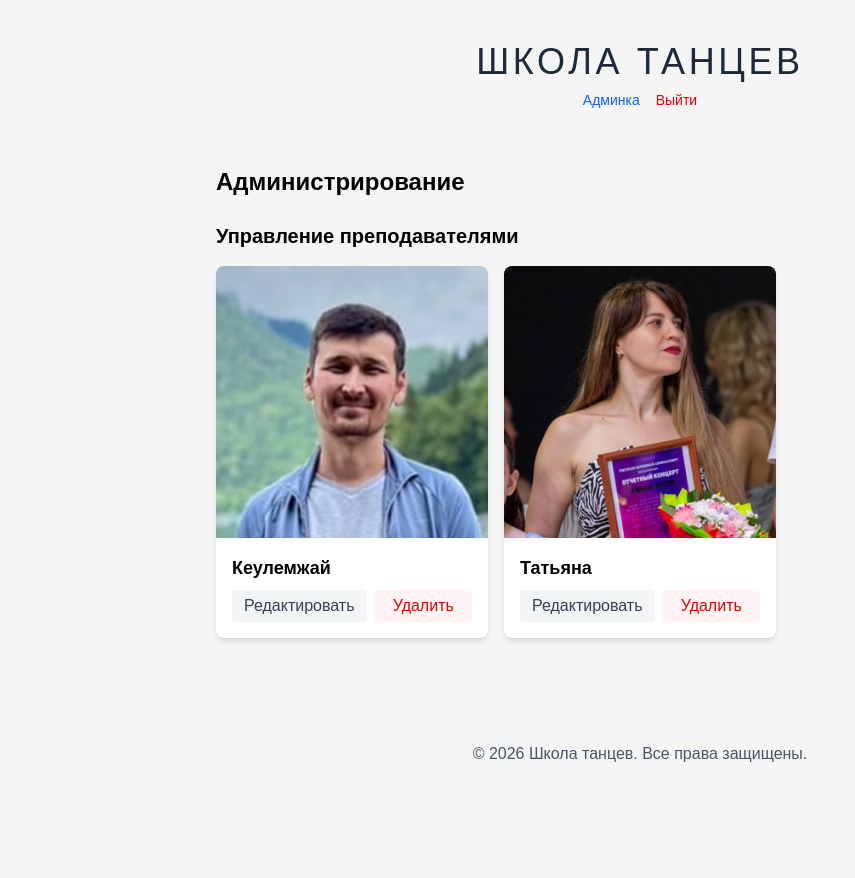
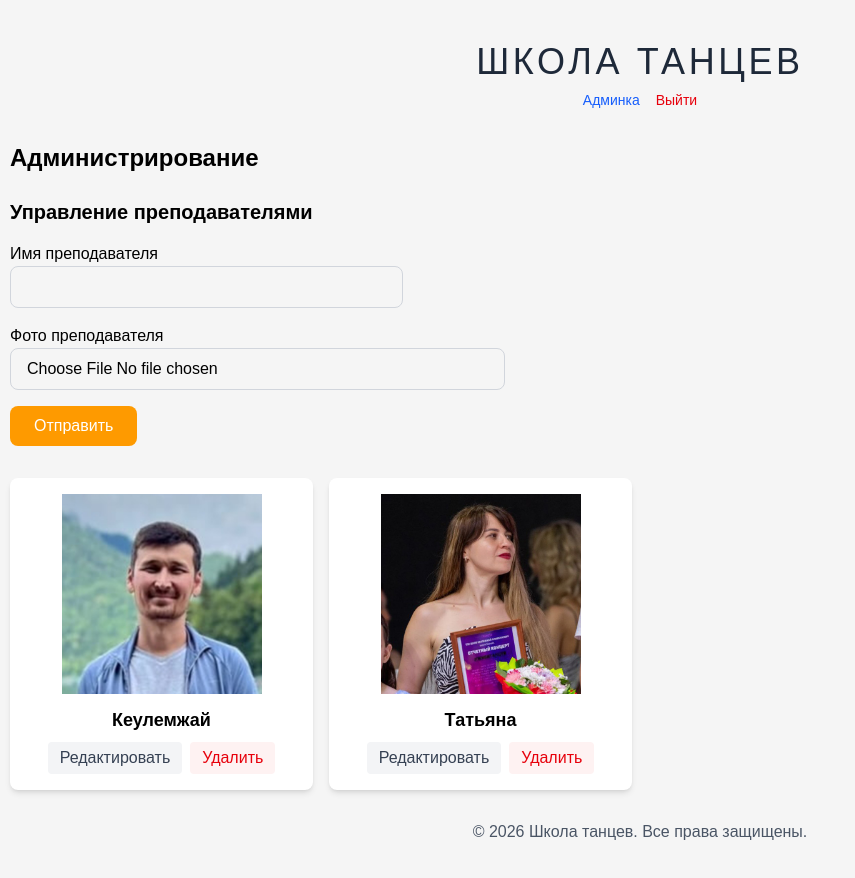
Before and after one commit to baikhonov/dance-studio, a Vue app: page /admin in a window 1280 px wide. Shown: the whole page, without its empty margins (0-855 px from the left). Before the commit the page ends 800 px from the top, so only its background shows below. Built offline with nearby package versions, Linux system fonts and the light colour scheme; sample sign-in values are in the browser's storage.

Commit message:
Реализовал добавление и удаление преподавателей в админке

```diff
--- a/src/App.vue
+++ b/src/App.vue
@@ -36,7 +36,6 @@ const handleLogout = function () {
     </div>
   </header>
   <main>
-    <div></div>
     <RouterView />
   </main>
 
--- a/src/components/LessonModal.vue
+++ b/src/components/LessonModal.vue
@@ -241,7 +241,7 @@ onUnmounted(() => {
                       <div
                         v-for="teacherId in lesson.teacherIds"
                         :key="teacherId"
-                        class="flex items-center gap-3 bg-gray-50 rounded-lg p-3 min-w-[180px]"
+                        class="flex items-center gap-3 bg-gray-50 rounded-lg p-3 min-w-45"
                       >
                         <img
                           :src="`/images/teachers/${store.getTeacherById(teacherId).photo}`"
--- a/src/stores/schedule.js
+++ b/src/stores/schedule.js
@@ -234,6 +234,12 @@ export const useScheduleStore = defineStore('schedule', {
         ...newLesson,
         id: maxId + 1
       })
-    }
+    },
+    addTeacher(teacher) {
+      this.teachers.push(teacher)
+    },
+    deleteTeacher(id) {
+      this.teachers = this.teachers.filter((teacher) => teacher.id !== id)
+    },
   },
 })
--- a/src/views/AdminView.vue
+++ b/src/views/AdminView.vue
@@ -1,33 +1,85 @@
 <script setup>
+import { ref } from 'vue'
 import { useScheduleStore } from '@/stores/schedule'
 import { storeToRefs } from 'pinia'
 
 const schedule = useScheduleStore()
-console.log('schedule - ', schedule)
+const { teachers } = storeToRefs(schedule)
+const newTeacherName = ref('')
+const newTeacherPhoto = ref('')
 
-const { teachers } = storeToRefs(schedule)
-console.log('teachers - ', teachers)
+const handlePhotoUpload = (event) => {
+  const file = event.target.files[0]
+  if (file) {
+    newTeacherPhoto.value = file.name
+  }
+}
+
+const createTeacher = () => {
+  console.log('создаем учителя')
+  const maxId = Math.max(...teachers.value.map((teacher) => teacher.id))
+  const newTeacher = {
+    id: maxId + 1,
+    name: newTeacherName.value,
+    photo: newTeacherPhoto.value,
+  }
+  schedule.addTeacher(newTeacher)
+  newTeacherName.value = ''
+  newTeacherPhoto.value = ''
+}
+
+const deleteTeacher = (id) => {
+  if (confirm('Вы уверены, что хотите удалить преподавателя?')) {
+    schedule.deleteTeacher(id)
+  }
+}
 </script>
 
 <template>
-  <div class="max-w-4xl mx-auto p-6">
+  <div>
     <h1 class="text-2xl font-bold mb-6">Администрирование</h1>
     <h2 class="text-xl font-semibold mb-4">Управление преподавателями</h2>
 
-    <div class="grid grid-cols-1 md:grid-cols-2 lg:grid-cols-3 gap-4">
+    <form class="flex flex-col items-start gap-4 mb-8">
+      <label class="flex-1">
+        Имя преподавателя
+        <input
+          class="w-full px-4 py-2 border border-gray-300 rounded-lg focus:ring-2 focus:ring-amber-400"
+          v-model="newTeacherName"
+          type="text"
+        />
+      </label>
+      <label class="flex-1">
+        Фото преподавателя
+        <input
+          class="w-full px-4 py-2 border border-gray-300 rounded-lg focus:ring-2 focus:ring-amber-400"
+          type="file"
+          @change="handlePhotoUpload"
+        />
+      </label>
+      <button
+        class="px-6 py-2 bg-amber-500 text-white rounded-lg hover:bg-amber-600"
+        type="submit"
+        @click.prevent="createTeacher"
+      >
+        Отправить
+      </button>
+    </form>
+
+    <div class="grid grid-cols-1 md:grid-cols-2 lg:grid-cols-3 xl:grid-cols-4 gap-4">
       <div
         v-for="teacher in teachers"
         :key="teacher.id"
-        class="bg-white rounded-lg shadow-md overflow-hidden hover:shadow-lg transition"
+        class="flex flex-col items-center p-4 bg-white rounded-lg shadow-md overflow-hidden hover:shadow-lg transition"
       >
         <img
           :src="`/images/teachers/${teacher.photo}`"
           :alt="teacher.name"
-          class="w-full object-cover"
+          class="w-full max-w-50 mb-3 object-cover"
           @error="$event.target.src = '/images/teachers/default-avatar.jpg'"
         />
-        <div class="p-4">
-          <p class="font-semibold text-lg mb-2">{{ teacher.name }}</p>
+        <div>
+          <p class="font-semibold text-lg text-center mb-2">{{ teacher.name }}</p>
           <div class="flex gap-2">
             <button
               class="flex-1 px-3 py-1 bg-gray-100 text-gray-700 rounded hover:bg-gray-200 transition"
@@ -36,6 +88,7 @@ console.log('teachers - ', teachers)
             </button>
             <button
               class="flex-1 px-3 py-1 bg-red-50 text-red-600 rounded hover:bg-red-100 transition"
+              @click="deleteTeacher(teacher.id)"
             >
               Удалить
             </button>
```
